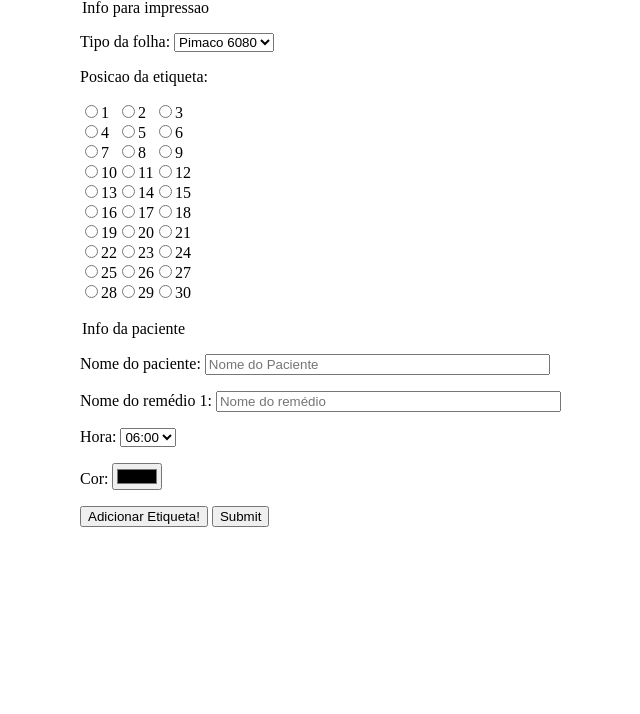
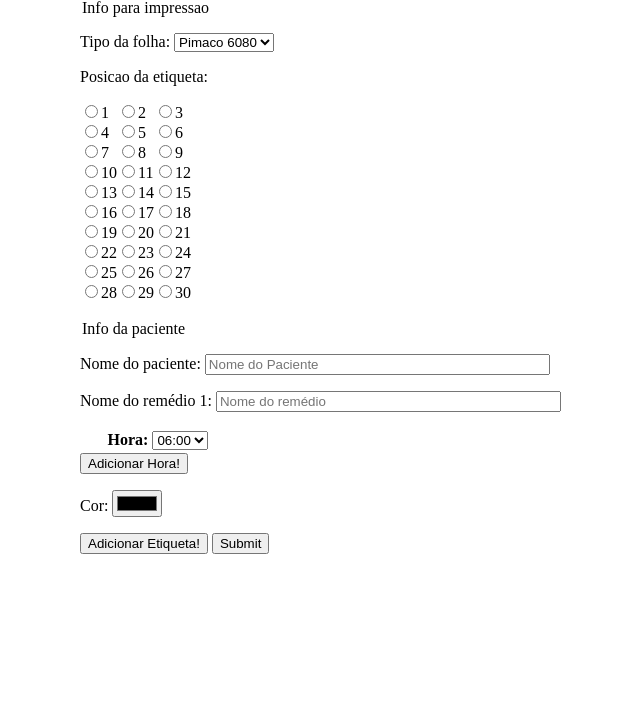
Before and after one commit to Leandroschwab/web_farmasim, a PHP site: page /prep_receitas.php in a window 1280 px wide. Shown: the part 70-784 px from the top of the page, without its empty margins (48-688 px from the left). Run offline with PHP 8.4, Linux system fonts and the light colour scheme; lists and menus that the app fills with data are empty.

Commit message:
update hora plus 1
Atualizaçao para ter mais de um horario por remedio. parte:1

```diff
--- a/www/_css/prep_receitas.css
+++ b/www/_css/prep_receitas.css
@@ -1 +1,5 @@
 @charset "UTF-8";
+
+table.horass th {
+width: 150px;
+}
--- a/www/_includes/header.php
+++ b/www/_includes/header.php
@@ -1,13 +1,3 @@
-<!DOCTYPE html>
-<html lang="pt-br">
-<head>
-    <meta charset="UTF-8"/>
-    <link rel="stylesheet" href="../_css/estilo.css"/>
-</head>
-
-<body>
-
-
     <header id="cabecalho">
 
         <nav id="menu-top">
@@ -23,8 +13,3 @@
 
 
     </header>
-
-
-</body>
-
-</html>
--- /dev/null
+++ b/www/_js/prep_receitas.js
@@ -0,0 +1,28 @@
+
+var numEtiquetas = 1;
+var numEtiquetasTotal = 1;
+
+
+function addHora(etiqueta) {
+    document.getElementById("cNumHoras"+etiqueta).value++;
+    var tHoras = document.getElementById("cNumHoras"+etiqueta).value;
+    var paraH= document.createElement("th");
+    paraH.innerHTML += '<label for=\"CHora'+ etiqueta + '-'+ tHoras +'\">Hora: </label><select name=\"tHora'+ etiqueta +'-'+ tHoras + '\" id=\"CHora'+ etiqueta + '-'+ tHoras +'\"><option value=\"06:00\" selected>06:00</option><option value=\"07:00\">07:00</option><option value=\"12:00\">12:00</option><option value=\"19:00\">19:00</option><option value=\"21:00\">21:00</option></select >';
+    document.getElementById("horas"+etiqueta).appendChild(paraH);
+}
+function addEtiqueta() {
+    var para = document.createElement("DIV");
+    para.innerHTML += '<div>' +
+        '<p><label for=\"cNomeRemedio'+ numEtiquetas + '\">Nome do remédio '+ numEtiquetas + ':  </label><input type=\"text\" name=\"tNomeRemedio'+ numEtiquetas + '\" id=\"cNomeRemedio'+ numEtiquetas + '\" size=\"40\" maxlength=\"40\" placeholder=\"Nome do remédio\"></p>' +
+        '<div>' +
+        '<table class="horass"><tr id=\"horas'+numEtiquetas+'\"></tr></table>' +
+        '<div class="buttonHora"><input type=\"hidden\" id=\"cNumHoras'+numEtiquetas+'\" name=\"tNumHoras'+numEtiquetas+'\" value=\"0\"><button type="button" onclick="addHora('+ numEtiquetas +')">Adicionar Hora!</button></div>' +
+        '</div>' +
+        '<p><label for=\"cCor'+ numEtiquetas + '\">Cor: </label><input type=\"color\" name=\"tCor'+ numEtiquetas + '\" id=\"cCor'+ numEtiquetas + '\"></p></div>';
+
+    document.getElementById("myDIV").appendChild(para);
+    addHora(numEtiquetas);
+    document.getElementById("cNumEtiquetas").value = numEtiquetas;
+    numEtiquetas++;
+
+}
--- a/www/_js/print_receitas.js
+++ b/www/_js/print_receitas.js
@@ -28,7 +28,7 @@ function fazTabelaEtiqueta1() {
             if((posl>=jPos) && (posl<=(jPos+jQuant-1))){
 
                 gg += "<div class=\'divbola\' id=\'bola"+ etiqueta +"\'></div> ";
-                gg += " <p>Nome: " + jNomePaciente+ " <br> Remedio: " + jNomeRemedio[etiqueta] + " <br> Hora: " + jHora[etiqueta] + " </p>";
+                gg += " <p>Nome: " + jNomePaciente+ " <br> Remedio: " + jNomeRemedio[etiqueta] + " <br> Hora: " + jHora[etiqueta][1]+ " </p>";
                 etiqueta++;
             }
             gg += "</div></td>";
@@ -85,7 +85,7 @@ function fazTabelaEtiqueta2() {
             if(j==0){
                 gg += " <p>" + jNomeRemedio[etiqueta] + " </p>";
             }
-            if(j==jHora[etiqueta]){
+            if(j==jHora[etiqueta][1]){
                 gg += "<div class=\'divbola2\' id=\'bola"+ etiqueta +"\'></div> ";
             }
 
--- a/www/prep_receitas.php
+++ b/www/prep_receitas.php
@@ -5,18 +5,7 @@
     <title>FarmaSIM</title>
     <link rel="stylesheet" href="_css/estilo.css"/>
     <link rel="stylesheet" href="_css/prep_receitas.css">
-    <script>
-        var numEtiquetas = 1;
-        var numEtiquetasTotal = 1;
-        function addEtiqueta() {
-
-            var para = document.createElement("DIV");
-            para.innerHTML += '<div><p><label for=\"cNomeRemedio'+ numEtiquetas + '\">Nome do remédio '+ numEtiquetas + ':  </label><input type=\"text\" name=\"tNomeRemedio'+ numEtiquetas + '\" id=\"cNomeRemedio'+ numEtiquetas + '\" size=\"40\" maxlength=\"40\" placeholder=\"Nome do remédio\"></p><p><label for=\"CHora'+ numEtiquetas + '\">Hora: </label><select name=\"tHora'+ numEtiquetas + '\" id=\"CHora'+ numEtiquetas + '\"><option value=\"1\" selected>06:00</option><option value=\"2\">07:00</option><option value=\"3\">12:00</option><option value=\"4\">19:00</option><option value=\"5\">21:00</option></select ></p><p><label for=\"cCor'+ numEtiquetas + '\">Cor: </label><input type=\"color\" name=\"tCor'+ numEtiquetas + '\" id=\"cCor'+ numEtiquetas + '\"></p></div>';
-            document.getElementById("myDIV").appendChild(para);
-            document.getElementById("cNumEtiquetas").value = numEtiquetas;
-            numEtiquetas++;
-        };
-    </script>
+    <script type="text/javascript" src="_js/prep_receitas.js"></script>
 </head>
 <body>
 <div id="interface">
```
Also changed, not shown: www/print_receitas.php (+16 -3 lines).
